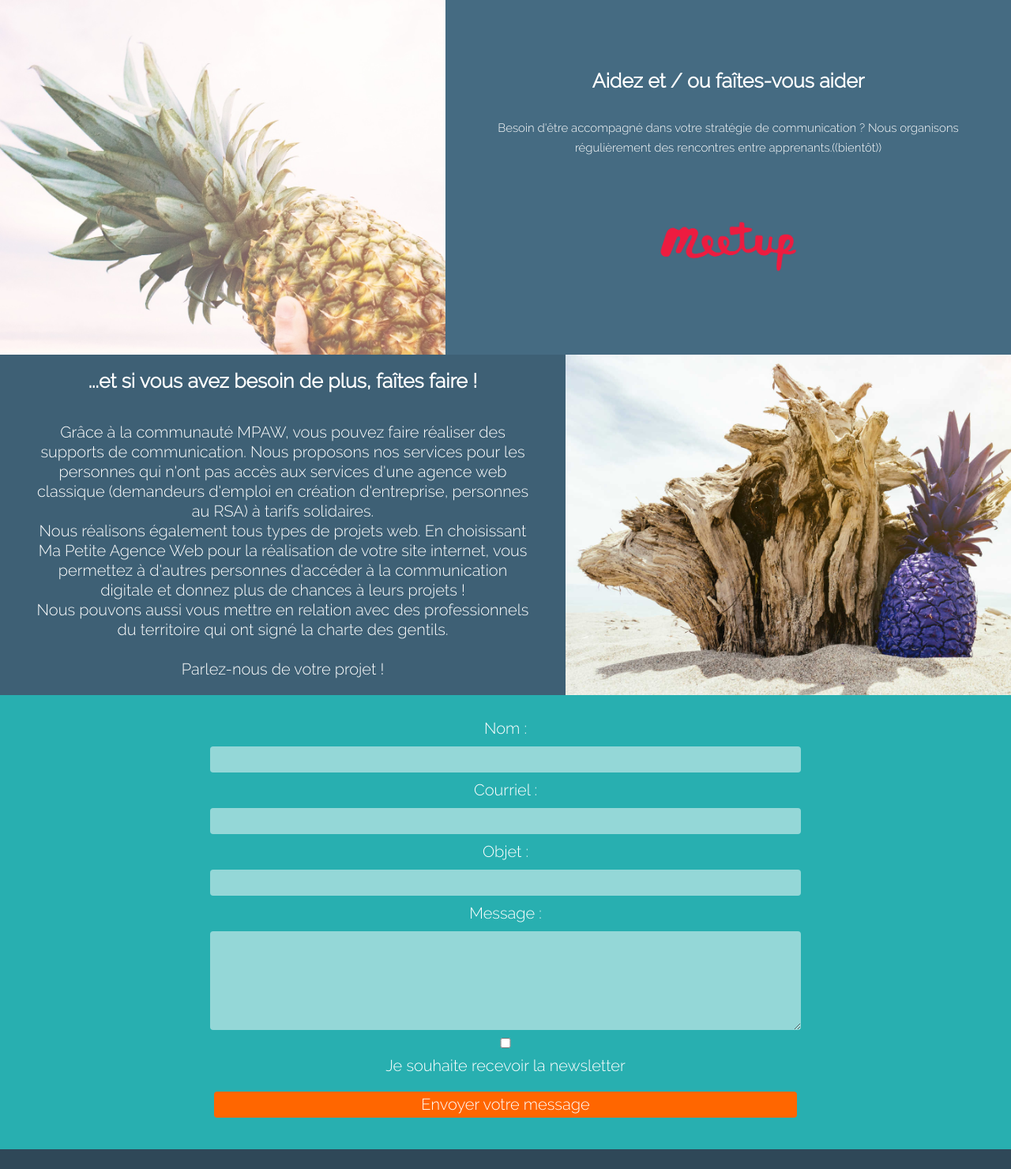
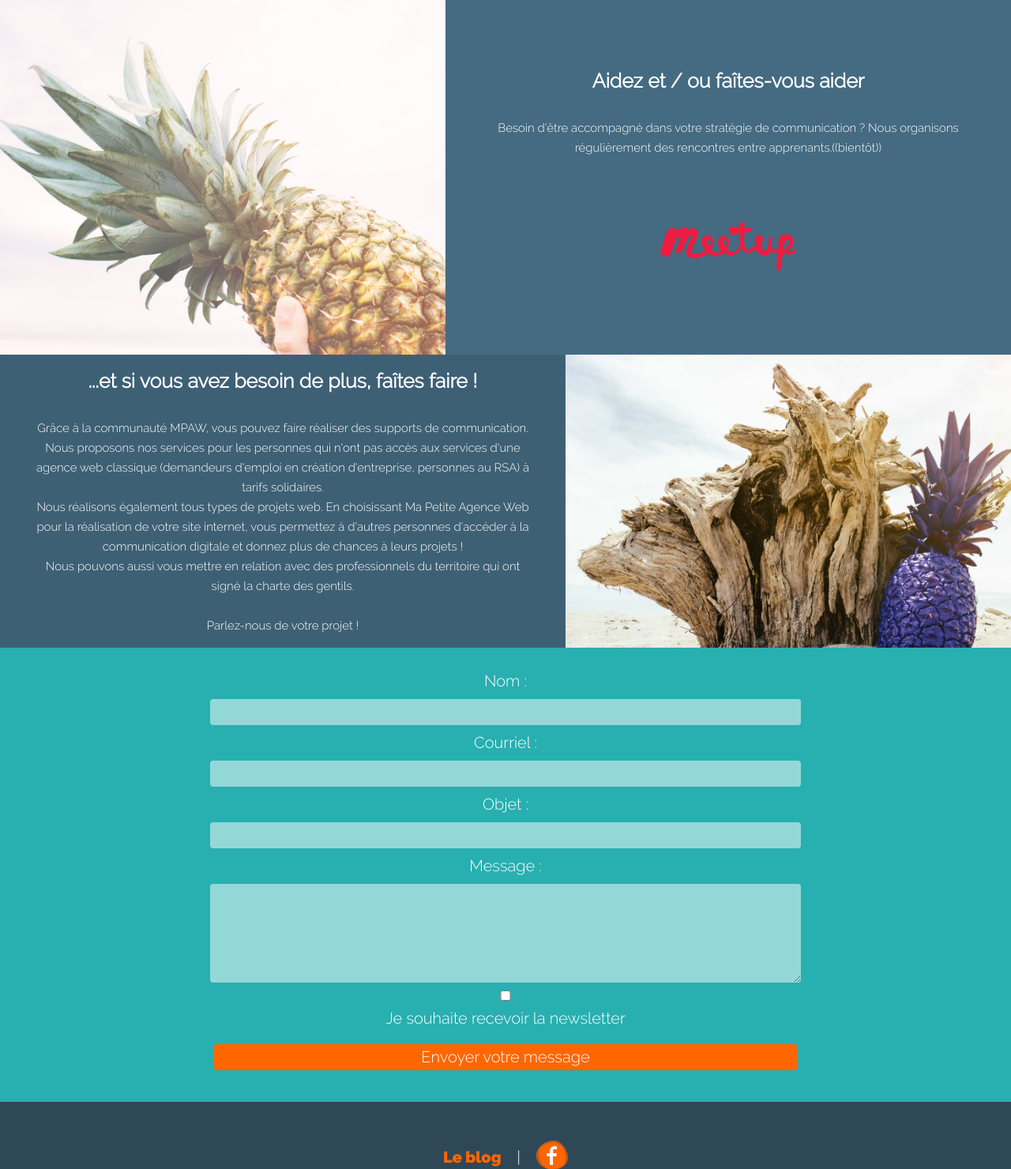
Before and after one commit to Letitbe133/mpaw, a PHP site: page /index.php in a window 1280 px wide. Shown: the part 1761-3241 px from the top of the page at 79% size. Run offline with PHP 8.4, Linux system fonts and the light colour scheme; some libraries are stand-ins or nearby versions.

Commit message:
fixed font-size pro section

```diff
--- a/public/css/main.css
+++ b/public/css/main.css
@@ -447,7 +447,7 @@
 			box-sizing: border-box;
 		}
 
-		#public .section-content p, #pro .section-content p {
+		#public .section-content p {
 			text-align: center;
 			font-size: 2rem;
 		}
@@ -482,7 +482,6 @@
 		}*/
 
 		#pro .section-content {
-			/*width: 100%;*/
 			background-color: rgb(62, 96, 117);
 		}
 
```
